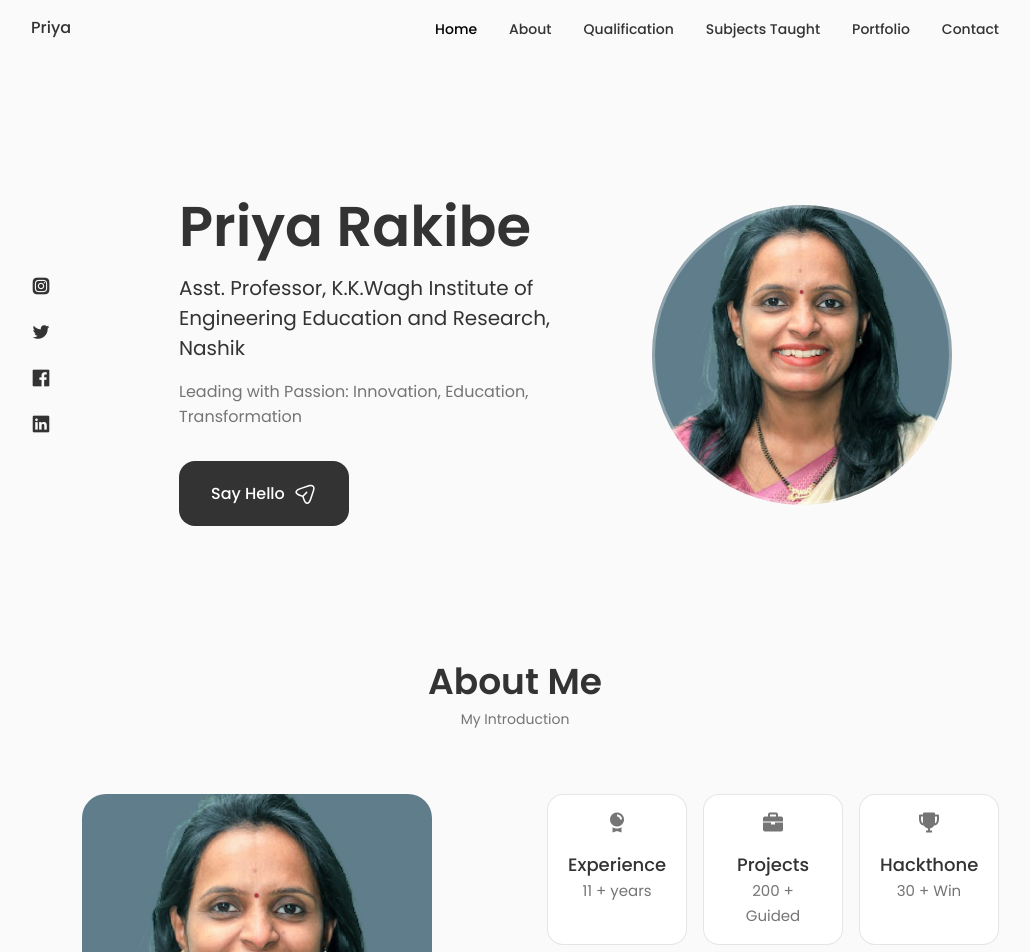
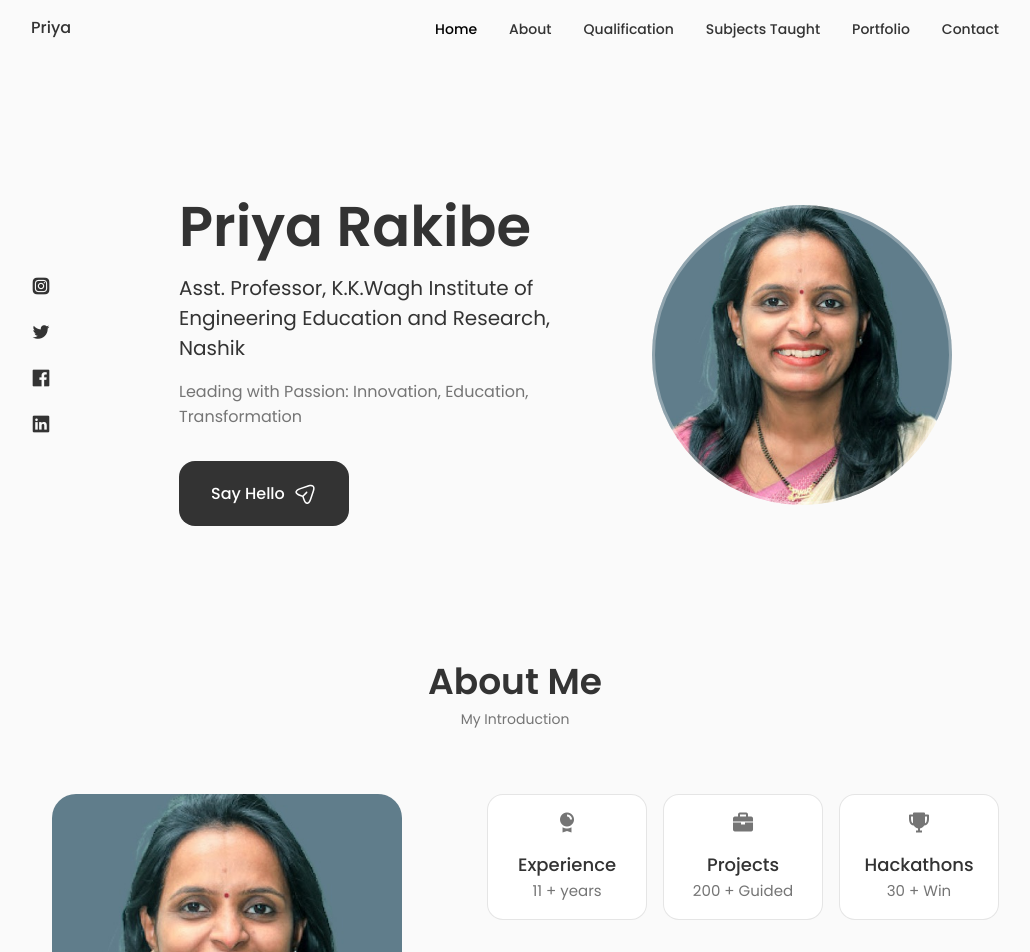
Before and after one commit to Ishan0704/priya-mam-portfolio, a React (Create React App) app: page / in a window 1280 px wide. Shown: the top 952 px of the page, without its empty margins (125-1155 px from the left). Built offline with nearby package versions, Linux system fonts and the light colour scheme.

Commit message:
about grid changed

```diff
--- a/src/components/about/Info.jsx
+++ b/src/components/about/Info.jsx
@@ -18,7 +18,7 @@ const Info = () => {
 
       <div className="about__box">
         <i class='bx bxs-trophy about__icon' ></i>
-        <h3 className="about__title">Hackthone</h3>
+        <h3 className="about__title">Hackathons</h3>
         <spam className="about__subtitle">30 + Win</spam>
       </div>
     </div>
--- a/src/components/about/about.css
+++ b/src/components/about/about.css
@@ -11,7 +11,7 @@
 }
 
 .about__info{
-  grid-template-columns: repeat(3,140px);
+  grid-template-columns: repeat(3,160px);
   gap: 1rem;
   margin-bottom: var(--mb-2);
 }
```
